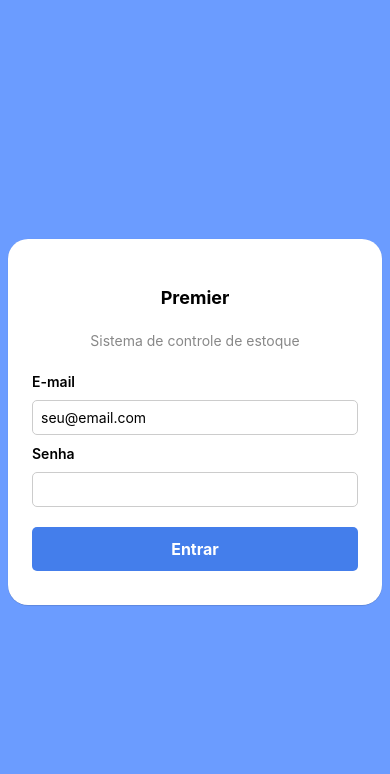
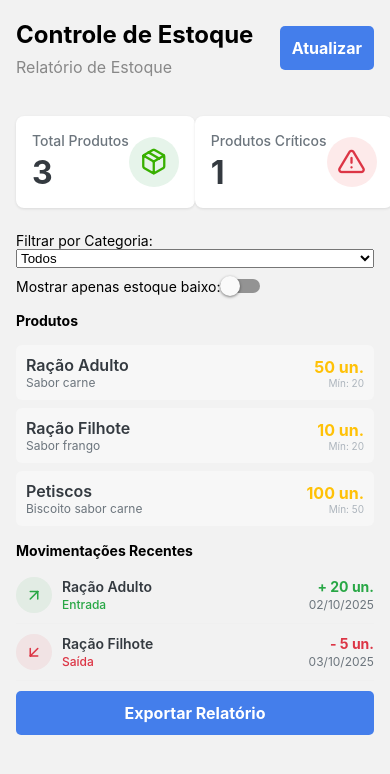
Before and after one commit to miguel-willians/premier, a React Native app: screen /Relatorios in a window 390 px wide. Shown: the top 774 px of the page. Built offline with nearby package versions, Linux system fonts and the light colour scheme.

Commit message:
add relatorios page & route

```diff
--- a/App.js
+++ b/App.js
@@ -1,7 +1,7 @@
 import { NavigationContainer } from "@react-navigation/native";
 import { createNativeStackNavigator } from "@react-navigation/native-stack";
 import Header from "./src/components/Header/index";
-
+import Relatorios from "./src/pages/Relatorios/index";
 import Login from "./src/pages/Login/index";
 import Home from "./src/pages/Home/index";
 
@@ -10,10 +10,10 @@ export default function App() {
 
   return (
     <NavigationContainer>
-      <Stack.Navigator initialRouteName="Login">
+      <Stack.Navigator initialRouteName="Relatorios">
         <Stack.Screen
-          name="Login"
-          component={Login}
+          name="Relatorios"
+          component={Relatorios}
           options={{ headerShown: false }}
         />
         <Stack.Screen
--- a/src/pages/Relatorios/index.js
+++ b/src/pages/Relatorios/index.js
@@ -1,9 +1,81 @@
-import { Text, View } from "react-native";
+import { View, Text, ScrollView, FlatList } from "react-native";
+import { Picker } from "@react-native-picker/picker"; // precisa instalar
+import { useState } from "react";
+import { Switch } from "react-native";
+import PageTitle from "../../components/PageTitle";
+import InfoCard from "../../components/InfoCard";
+import ProductItem from "../../components/ProductItem";
+import ActivityItem from "../../components/ActivityItem";
+import CustomButton from "../../components/CustomButton";
 
 export default function Relatorios() {
+  const [selectedCategory, setSelectedCategory] = useState("Todos");
+  const [showOnlyLowStock, setShowOnlyLowStock] = useState(false);
+
+  const products = [
+    { id: "1", name: "Ração Adulto", description: "Sabor carne", units: 50, min: 20 },
+    { id: "2", name: "Ração Filhote", description: "Sabor frango", units: 10, min: 20 },
+    { id: "3", name: "Petiscos", description: "Biscoito sabor carne", units: 100, min: 50 },
+  ];
+
+  const activities = [
+    { id: "1", type: "Entrada", product: "Ração Adulto", quantity: 20, date: "02/10/2025" },
+    { id: "2", type: "Saída", product: "Ração Filhote", quantity: 5, date: "03/10/2025" },
+  ];
+
   return (
-    <View>
-      <Text>Relatorios</Text>
-    </View>
+    <ScrollView style={{ flex: 1, padding: 16 }}>
+      <PageTitle subtitle="Relatório de Estoque" buttonLabel="Atualizar" buttonAction={() => console.log("Atualizar")} >
+        Controle de Estoque
+      </PageTitle>
+
+      {/* Cards de resumo */}
+      <View style={{ flexDirection: "row", justifyContent: "space-between", marginVertical: 16 }}>
+        <InfoCard title="Total Produtos" value={products.length.toString()} />
+        <InfoCard title="Produtos Críticos" value={products.filter(p => p.units < p.min).length.toString()} iconName="alert-triangle" iconColor="#dc3545" iconBgColor="#FDEAEA" />
+      </View>
+
+      {/* Filtros */}
+      <View style={{ marginBottom: 16 }}>
+        <Text>Filtrar por Categoria:</Text>
+        <Picker
+          selectedValue={selectedCategory}
+          onValueChange={(itemValue) => setSelectedCategory(itemValue)}
+        >
+          <Picker.Item label="Todos" value="Todos" />
+          <Picker.Item label="Adulto" value="Adulto" />
+          <Picker.Item label="Filhote" value="Filhote" />
+          <Picker.Item label="Petiscos" value="Petiscos" />
+        </Picker>
+
+        <View style={{ flexDirection: "row", alignItems: "center", marginTop: 8 }}>
+          <Text>Mostrar apenas estoque baixo:</Text>
+          <Switch
+            value={showOnlyLowStock}
+            onValueChange={(val) => setShowOnlyLowStock(val)}
+          />
+        </View>
+      </View>
+
+      <FlatList
+        data={products.filter(p => !showOnlyLowStock || p.units < p.min)}
+        keyExtractor={item => item.id}
+        renderItem={({ item }) => <ProductItem {...item} />}
+        ListHeaderComponent={() => <Text style={{ fontWeight: "bold", marginBottom: 8 }}>Produtos</Text>}
+      />
+
+      <Text style={{ fontWeight: "bold", marginTop: 16, marginBottom: 8 }}>Movimentações Recentes</Text>
+      {activities.map(act => (
+        <ActivityItem
+          key={act.id}
+          type={act.type}
+          product={act.product}
+          quantity={act.quantity}
+          date={act.date}
+        />
+      ))}
+
+      <CustomButton onPress={() => console.log("Exportar relatório")}>Exportar Relatório</CustomButton>
+    </ScrollView>
   );
 }
```
Also changed, not shown: package.json (+11 -8 lines), 2 other files (tests, documents, lock files or other folders).
